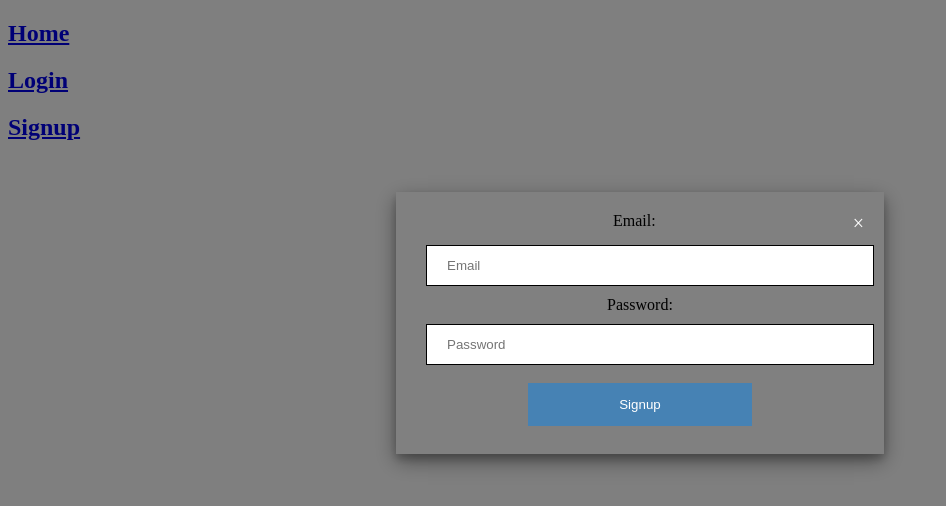
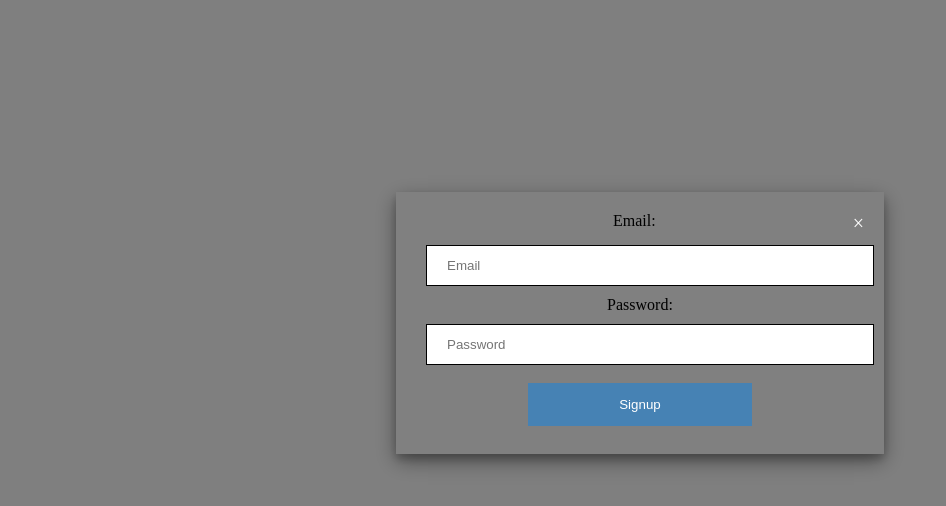
Before and after one commit to Kraven3030/Characterboxd, a React (Create React App) app in the folder frontend/: page /Signup/Signup in a window 1280 px wide. Shown: the top 506 px of the page, without its empty margins (0-946 px from the left). Built offline with nearby package versions, Linux system fonts and the light colour scheme.

Commit message:
Nav + Filler

```diff
--- a/frontend/src/App.js
+++ b/frontend/src/App.js
@@ -18,17 +18,7 @@ function App() {
 
   return (
     <div className="nav">
-      <nav>
-        <Link to="/">
-          <h1>Home</h1>
-        </Link>
-        <Link className='loginLink' to="/Login/login">
-          <h1>Login</h1>
-        </Link>
-        <Link to="/Signup/signup">
-          <h1 className='signupLink'>Signup</h1>
-        </Link>
-      </nav>
+
       <main>
         <Routes>
           {/* Component Routes */}
--- a/frontend/src/Pages/Home/index.js
+++ b/frontend/src/Pages/Home/index.js
@@ -17,7 +17,7 @@ function Home() {
     return(
         <div>
             {/* <Nav /> */}
-            <section>
+            {/* <section>
                 <h2>Track films you've watched.</h2>
                 <h2>Save those you want to see.</h2>
                 <h2>Tell your friends what's good.</h2>
@@ -30,7 +30,8 @@ function Home() {
                         <h5>{media.genre}</h5>
                     </>
 
-                })}
+
+                })} */}
 
         </div>
     );
```
Also changed, not shown: frontend/src/components/Nav/nav.js (+16 -0 lines).
